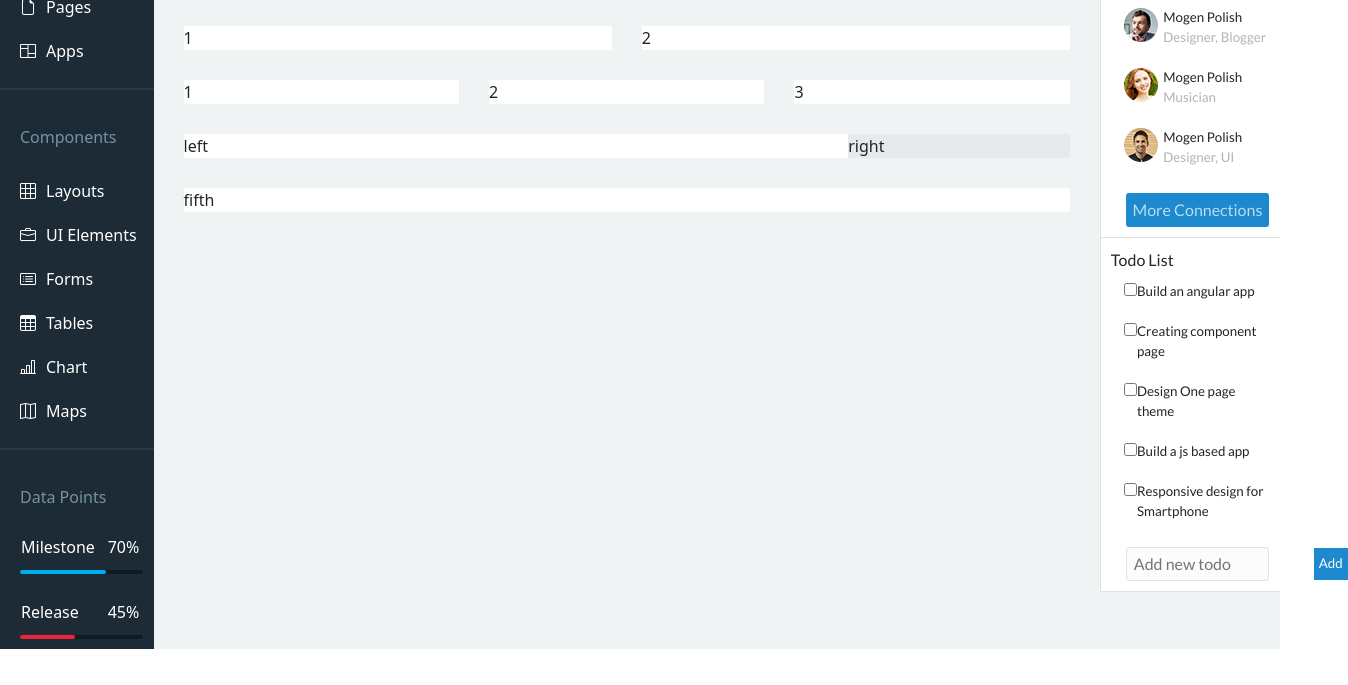
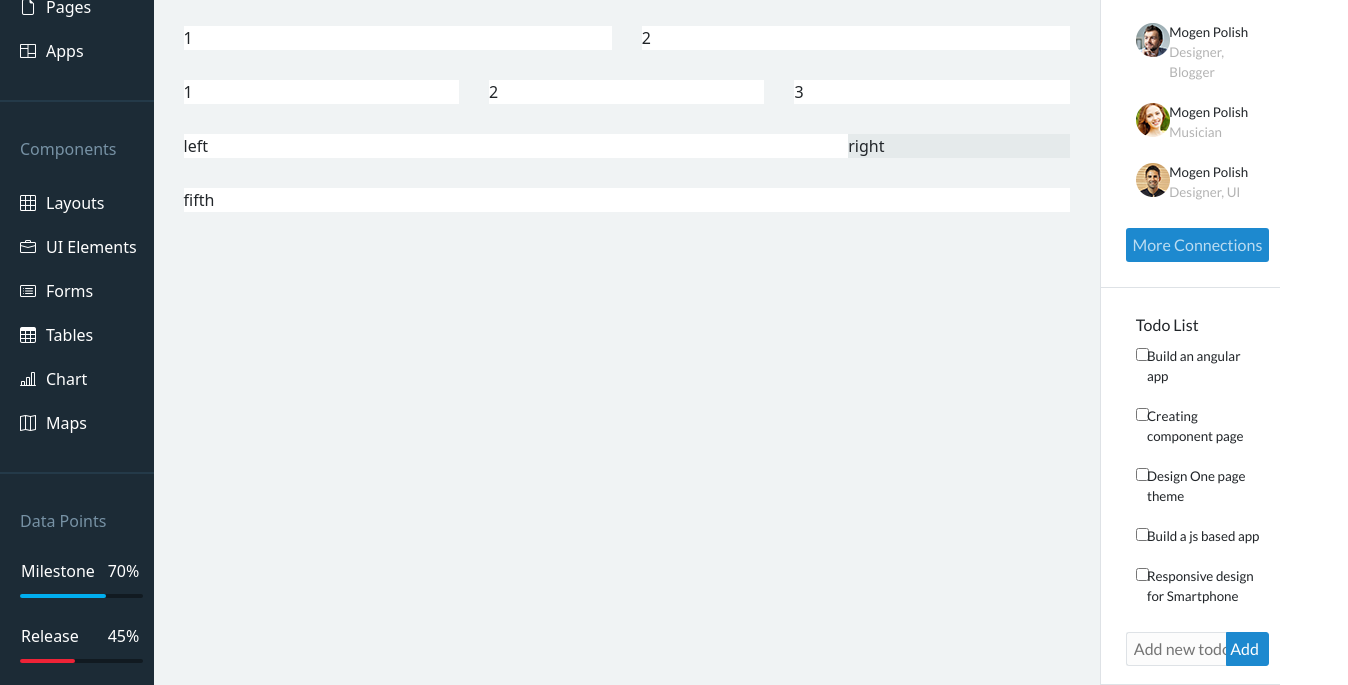
Before and after one commit to Yaroslav-Sobko/Web_programming_23_22, a website: page app/index.html in a window 1280 px wide. Shown: the part 261-946 px from the top of the page, 1348 px wide, since content can reach past the window. Before the commit the page ends 910 px from the top, so only its background shows below. Drawn offline with nearby package versions, Linux system fonts and the light colour scheme.

Commit message:
sidebar2

```diff
--- a/app/css/style.css
+++ b/app/css/style.css
@@ -243,6 +243,11 @@ a.search-btn i{
     margin-bottom: 10px;
 }
 
+.rightSidebar-titles{
+    padding-left: 25px;
+    padding-top: 15px;
+}
+
 .rightSidebar-padding-border{
     padding-bottom: 0px !important;
     padding-top: 0px;
@@ -256,6 +261,7 @@ a.search-btn i{
 
 .rightSidebar-rows{
     padding: 5px 5px 5px 20px;
+    margin: 0;
 }
 
 .rightSidebar-cols{
@@ -267,9 +273,8 @@ a.search-btn i{
     color: rgba(0, 0, 0, 0.3);
 }
 
-div.rightSidebar-WhoToFollow button{
-    margin-top: 15px;
-    margin-left: 15px;
+.whotofollow-btn{
+    margin: 15px 0px 15px 15px;
     width: 90%;
     background: #1d89cf;
     text-align: center;
@@ -280,26 +285,41 @@ div.rightSidebar-WhoToFollow button{
 }
 
 .add-box{
+    width: 90%;
     display: flex;
-    width: 90%;
     background: #fcfcfc;
-    margin-left: 15px;
-    margin-top: 15px;
+    margin: 15px 0px 1vh 15px;
     height: 34px;
-    border-radius: 3px;
-    border: 1px solid #dee2e6;
 }
 
 .add-btn{
+    width: 30%;
     text-decoration: none;
     color: #fff;
-    padding-left: 5px;
-    padding-right: 5px;
-    font-size: smaller;
     background: #1d89cf;
+    border: 1px solid #1d89cf;
     display: flex;
     justify-content: center;
     align-items: center;
+    margin: 0 !important;
+    padding-left: 0;
+    border-bottom-right-radius: 3px;
+    border-top-right-radius: 3px ;
+}
+
+.add-txt{
+    border-left: 1px solid #dee2e6;
+    border-top: 1px solid #dee2e6;
+    border-bottom: 1px solid #dee2e6;
+    border-bottom-left-radius: 3px;
+    border-top-left-radius: 3px ;
+    border-right: none ;
+    width: 70%;
+    outline: none;
+    background: none;
+    font-size: 16px;
+    padding-left: 7px;
+    padding-right: 0;
 }
 
 .navbar-bot-bor{
--- a/app/index.html
+++ b/app/index.html
@@ -173,7 +173,7 @@
 						</div>
 					</div>
 					<div class="container margin-for-containers rightSidebar-WhoToFollow">
-						<div>Who to follow</div>
+						<div class="rightSidebar-titles">Who to follow</div>
 						<div class="row rightSidebar-rows">
 							<div class="col-3 rightSidebar-cols">
 								<img src="img/avar_1.png">
@@ -219,10 +219,10 @@
 								<div class="rightSidebar-col2">Designer, UI</div>
 							</div>
 						</div>
-						<button>More Connections</button>
+						<button class="whotofollow-btn">More Connections</button>
 					</div>
 					<div class="container margin-for-containers rightSidebar-WhoToFollow">
-						<div>Todo List</div>
+						<div class="rightSidebar-titles">Todo List</div>
 						<div class="row rightSidebar-rows">
 							<div class="col-1 rightSidebar-cols">
 								<input type="checkbox">
@@ -264,11 +264,10 @@
 							</div>
 						</div>
 						<div class="add-box">
-							<input type="text" class="search-txt" placeholder="Add new todo">
-							<a href="#" class="add-btn">Add</a>
+							<input type="text" class="add-txt" placeholder="Add new todo">
+							<button type="submit" class="add-btn">Add</button>
 						</div>
 					</div>
-
 				</div>
 			</div>
 
```
